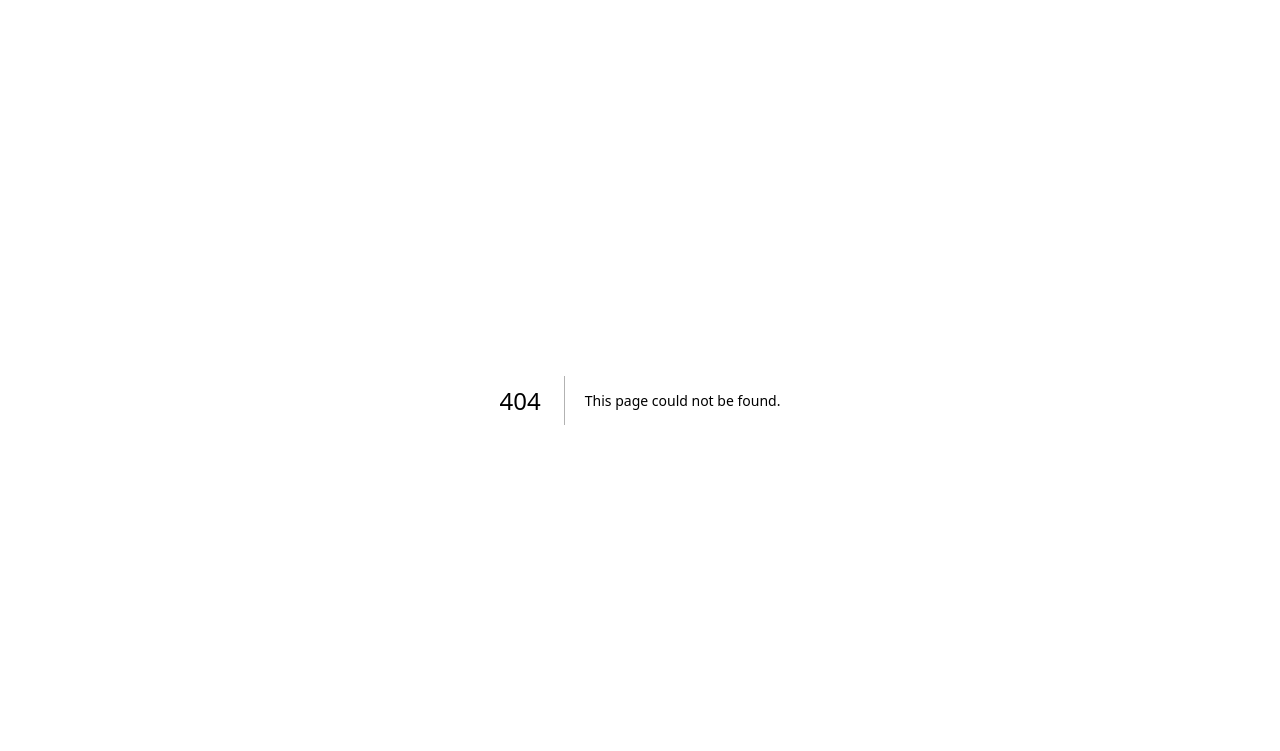
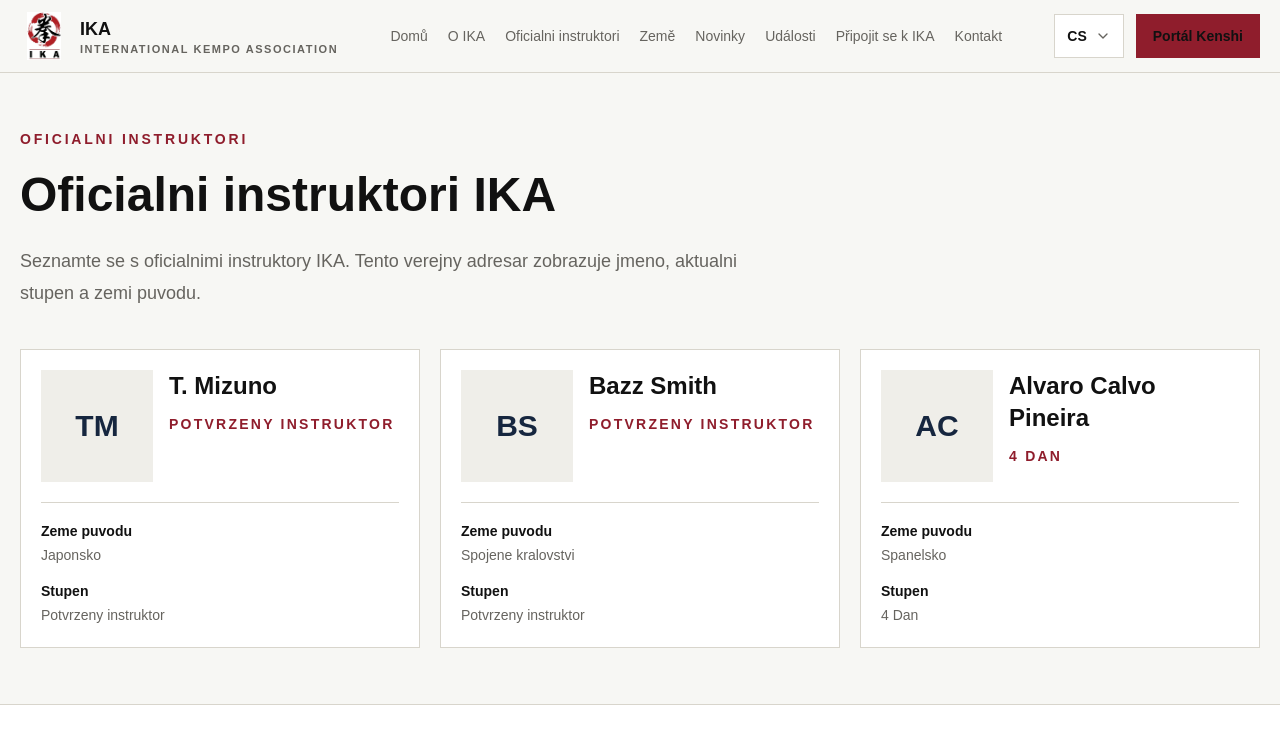
Before and after one commit to IKAorg/IKA, a Next.js app: page /cs/instructors in a window 1280 px wide. Before the commit this address had no page. Shown: the top 751 px of the page. Built offline with nearby package versions, Linux system fonts and the light colour scheme.

Commit message:
Add public official instructors page

```diff
--- /dev/null
+++ b/app/[locale]/instructors/page.tsx
@@ -0,0 +1,91 @@
+import Image from "next/image";
+import { isLocale } from "@/lib/i18n/config";
+import {
+  getOfficialInstructors,
+  getOfficialInstructorsPageCopy,
+} from "@/lib/content/official-instructors";
+
+type InstructorsPageProps = {
+  params: Promise<{ locale: string }>;
+};
+
+export const revalidate = 60;
+
+export default async function InstructorsPage({
+  params,
+}: InstructorsPageProps) {
+  const { locale } = await params;
+  const safeLocale = isLocale(locale) ? locale : "en";
+  const copy = getOfficialInstructorsPageCopy(safeLocale);
+  const instructors = getOfficialInstructors(safeLocale);
+
+  return (
+    <section className="mx-auto max-w-7xl px-5 py-14">
+      <p className="text-sm font-semibold uppercase tracking-[0.2em] text-[var(--accent)]">
+        {copy.eyebrow}
+      </p>
+      <h1 className="mt-4 max-w-4xl text-4xl font-semibold leading-tight md:text-5xl">
+        {copy.title}
+      </h1>
+      <p className="mt-5 max-w-3xl text-lg leading-8 text-[var(--muted)]">
+        {copy.intro}
+      </p>
+
+      <div className="mt-10 grid gap-5 md:grid-cols-2 xl:grid-cols-3">
+        {instructors.map((instructor) => (
+          <article
+            key={instructor.id}
+            className="grid gap-5 border border-[var(--line)] bg-white p-5"
+          >
+            <div className="flex items-start gap-4">
+              {instructor.photo ? (
+                <Image
+                  src={instructor.photo}
+                  alt={instructor.photoAlt ?? instructor.name}
+                  width={112}
+                  height={112}
+                  className="size-28 shrink-0 object-cover"
+                />
+              ) : (
+                <div className="flex size-28 shrink-0 items-center justify-center bg-[var(--paper)] text-3xl font-semibold text-[var(--ink-blue)]">
+                  {getInitials(instructor.name)}
+                </div>
+              )}
+
+              <div className="min-w-0">
+                <h2 className="text-2xl font-semibold">{instructor.name}</h2>
+                <p className="mt-3 text-sm font-semibold uppercase tracking-[0.16em] text-[var(--accent)]">
+                  {instructor.grade || copy.noGrade}
+                </p>
+              </div>
+            </div>
+
+            <dl className="grid gap-3 border-t border-[var(--line)] pt-4 text-sm leading-6 text-[var(--muted)]">
+              <div>
+                <dt className="font-semibold text-[var(--foreground)]">
+                  {copy.countryLabel}
+                </dt>
+                <dd>{instructor.country}</dd>
+              </div>
+              <div>
+                <dt className="font-semibold text-[var(--foreground)]">
+                  {copy.gradeLabel}
+                </dt>
+                <dd>{instructor.grade || copy.noGrade}</dd>
+              </div>
+            </dl>
+          </article>
+        ))}
+      </div>
+    </section>
+  );
+}
+
+function getInitials(value: string) {
+  return value
+    .split(" ")
+    .filter(Boolean)
+    .slice(0, 2)
+    .map((part) => part[0]?.toUpperCase() ?? "")
+    .join("");
+}
--- a/components/layout/site-shell.tsx
+++ b/components/layout/site-shell.tsx
@@ -12,9 +12,11 @@ type SiteShellProps = {
 
 export function SiteShell({ locale, dictionary, children }: SiteShellProps) {
   const nav = dictionary.nav;
+  const instructorsLabel = instructorNavLabels[locale];
   const publicLinks = [
     { href: `/${locale}`, label: nav.home },
     { href: `/${locale}/about`, label: nav.about },
+    { href: `/${locale}/instructors`, label: instructorsLabel },
     { href: `/${locale}/countries`, label: nav.countries },
     { href: `/${locale}/news`, label: nav.news },
     { href: `/${locale}/events`, label: nav.events },
@@ -147,3 +149,13 @@ export function SiteShell({ locale, dictionary, children }: SiteShellProps) {
     </div>
   );
 }
+
+const instructorNavLabels: Record<Locale, string> = {
+  en: "Official instructors",
+  es: "Instructores oficiales",
+  it: "Istruttori ufficiali",
+  fr: "Instructeurs officiels",
+  ja: "公認指導者",
+  zh: "IKA 正式教练",
+  cs: "Oficialni instruktori",
+};
--- /dev/null
+++ b/lib/content/official-instructors.ts
@@ -0,0 +1,142 @@
+import { defaultLocale, type Locale } from "@/lib/i18n/config";
+
+export type OfficialInstructor = {
+  id: string;
+  name: string;
+  grade?: string;
+  photo?: string;
+  photoAlt?: string;
+  countryByLocale: Partial<Record<Locale, string>>;
+};
+
+export type OfficialInstructorsPageCopy = {
+  eyebrow: string;
+  title: string;
+  intro: string;
+  gradeLabel: string;
+  countryLabel: string;
+  noGrade: string;
+};
+
+const instructors: OfficialInstructor[] = [
+  {
+    id: "mizuno",
+    name: "T. Mizuno",
+    countryByLocale: {
+      en: "Japan",
+      es: "Japón",
+      it: "Giappone",
+      fr: "Japon",
+      ja: "日本",
+      zh: "日本",
+      cs: "Japonsko",
+    },
+  },
+  {
+    id: "bazz-smith",
+    name: "Bazz Smith",
+    countryByLocale: {
+      en: "United Kingdom",
+      es: "Reino Unido",
+      it: "Regno Unito",
+      fr: "Royaume-Uni",
+      ja: "英国",
+      zh: "英国",
+      cs: "Spojene kralovstvi",
+    },
+  },
+  {
+    id: "alvaro-calvo-pineira",
+    name: "Alvaro Calvo Pineira",
+    grade: "4 Dan",
+    countryByLocale: {
+      en: "Spain",
+      es: "España",
+      it: "Spagna",
+      fr: "Espagne",
+      ja: "スペイン",
+      zh: "西班牙",
+      cs: "Spanelsko",
+    },
+  },
+];
+
+const pageCopyByLocale: Record<Locale, OfficialInstructorsPageCopy> = {
+  en: {
+    eyebrow: "Official instructors",
+    title: "Official IKA instructors",
+    intro:
+      "Meet the official IKA instructors. This public directory shows their names, current grade, and country of origin.",
+    gradeLabel: "Grade",
+    countryLabel: "Country of origin",
+    noGrade: "Confirmed instructor",
+  },
+  es: {
+    eyebrow: "Instructores oficiales",
+    title: "Instructores oficiales de IKA",
+    intro:
+      "Conoce a los instructores oficiales de IKA. Este directorio publico muestra su nombre, grado actual y pais de origen.",
+    gradeLabel: "Grado",
+    countryLabel: "Pais de origen",
+    noGrade: "Instructor confirmado",
+  },
+  it: {
+    eyebrow: "Istruttori ufficiali",
+    title: "Istruttori ufficiali IKA",
+    intro:
+      "Conosci gli istruttori ufficiali IKA. Questa directory pubblica mostra nome, grado attuale e paese di origine.",
+    gradeLabel: "Grado",
+    countryLabel: "Paese di origine",
+    noGrade: "Istruttore confermato",
+  },
+  fr: {
+    eyebrow: "Instructeurs officiels",
+    title: "Instructeurs officiels de l'IKA",
+    intro:
+      "Decouvrez les instructeurs officiels de l'IKA. Cet annuaire public affiche leur nom, leur grade actuel et leur pays d'origine.",
+    gradeLabel: "Grade",
+    countryLabel: "Pays d'origine",
+    noGrade: "Instructeur confirme",
+  },
+  ja: {
+    eyebrow: "公認指導者",
+    title: "IKA 公認指導者",
+    intro:
+      "IKA の公認指導者を紹介します。氏名、現在の段位、出身国を公開ディレクトリとして表示します。",
+    gradeLabel: "段位",
+    countryLabel: "出身国",
+    noGrade: "公認指導者",
+  },
+  zh: {
+    eyebrow: "IKA 正式教练",
+    title: "IKA 正式教练",
+    intro:
+      "查看 IKA 正式教练名单。本公开目录展示姓名、当前段位和所属原籍国家。",
+    gradeLabel: "段位",
+    countryLabel: "原籍国家",
+    noGrade: "已确认教练",
+  },
+  cs: {
+    eyebrow: "Oficialni instruktori",
+    title: "Oficialni instruktori IKA",
+    intro:
+      "Seznamte se s oficialnimi instruktory IKA. Tento verejny adresar zobrazuje jmeno, aktualni stupen a zemi puvodu.",
+    gradeLabel: "Stupen",
+    countryLabel: "Zeme puvodu",
+    noGrade: "Potvrzeny instruktor",
+  },
+};
+
+export function getOfficialInstructors(locale: Locale) {
+  return instructors.map((instructor) => ({
+    ...instructor,
+    country:
+      instructor.countryByLocale[locale] ??
+      instructor.countryByLocale[defaultLocale] ??
+      "",
+  }));
+}
+
+export function getOfficialInstructorsPageCopy(locale: Locale) {
+  return pageCopyByLocale[locale] ?? pageCopyByLocale[defaultLocale];
+}
```
